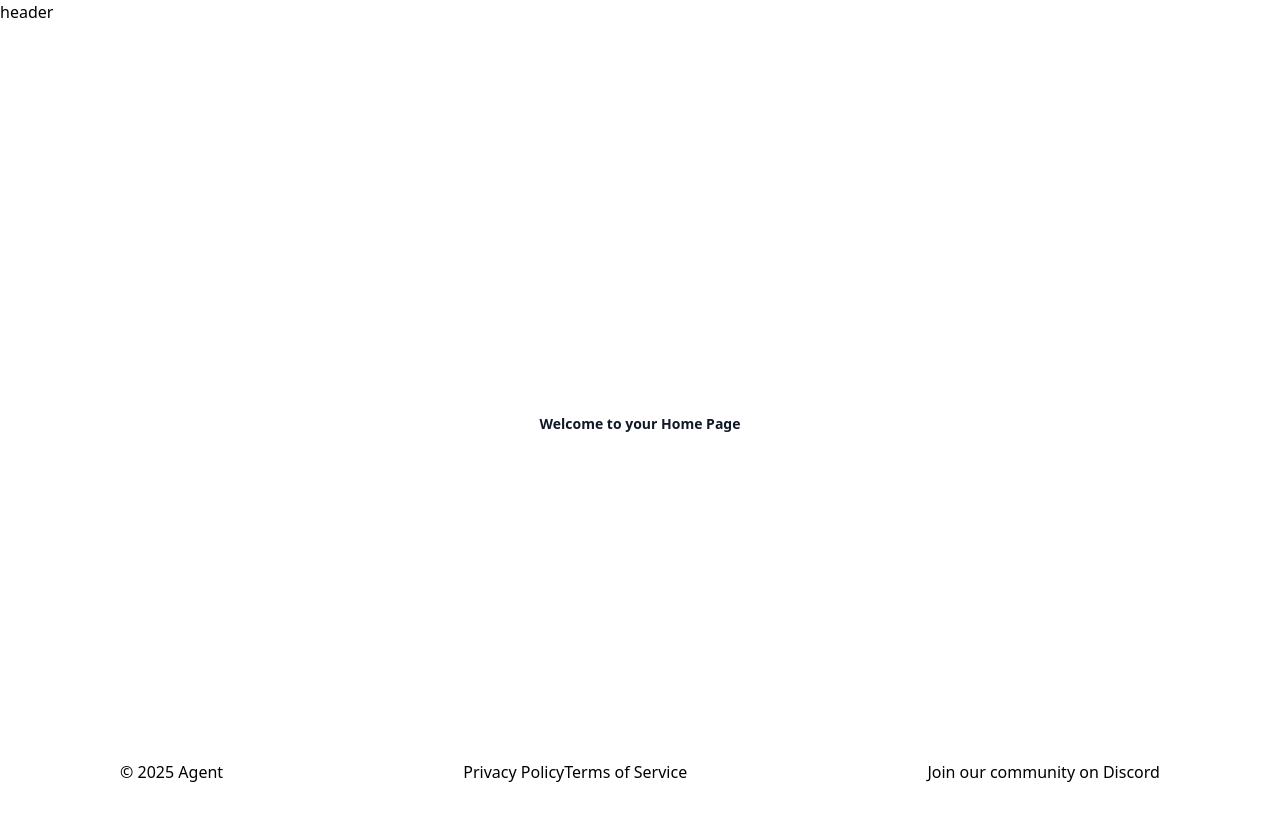
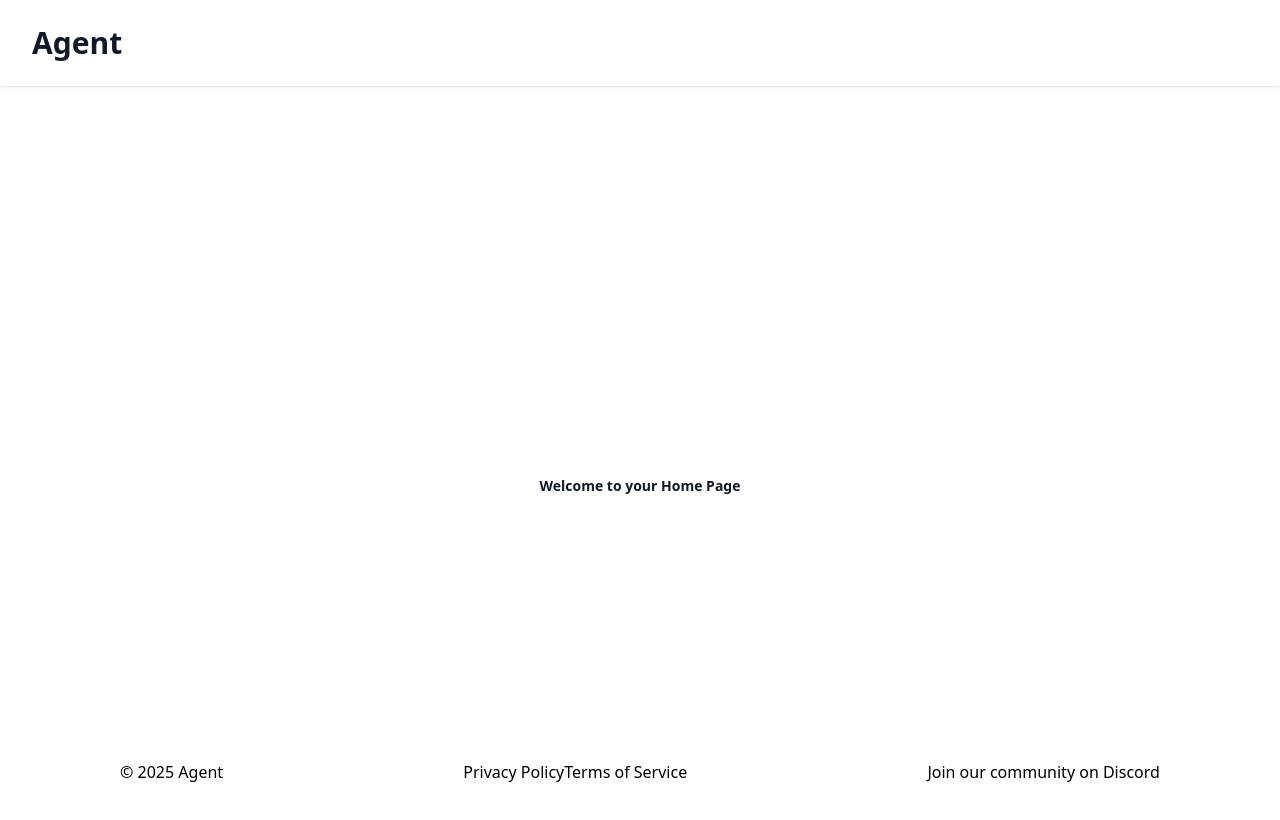
Before and after one commit to Agent-BossFighters/staging-front, a React (Vite) app: page / in a window 1280 px wide. Shown: the top 820 px of the page. Built offline with nearby package versions, Linux system fonts and the light colour scheme.

Commit message:
improvamend of design pattern
create shared folder
for layout & ui
create features/dashboard/
for dashboard features

```diff
--- a/src/App.jsx
+++ b/src/App.jsx
@@ -1,5 +1,5 @@
 import { BrowserRouter as Router, Routes, Route } from 'react-router-dom';
-import Layout from '@features/layout/main.layout';
+import Layout from '@layout/main.layout';
 import HomePage from '@pages/static/home.page';
 import { IndexRoutes } from '@pages/index.routes';
 
--- a/src/features/layout/header/header.jsx
+++ /dev/null
@@ -1,7 +0,0 @@
-export default function header() {
-  return (
-    <header>
-      <p>header</p>
-    </header>
-  );
-};
--- /dev/null
+++ b/src/shared/layout/header/header.jsx
@@ -0,0 +1,11 @@
+export default function Header() {
+  return (
+    <header className="bg-white shadow">
+      <div className="max-w-7xl mx-auto py-6 px-4 sm:px-6 lg:px-8">
+        <h1 className="text-3xl font-bold leading-tight text-gray-900">
+          Agent
+        </h1>
+      </div>
+    </header>
+  );
+}
--- /dev/null
+++ b/src/shared/layout/header/mobile-header.jsx
@@ -0,0 +1,11 @@
+export default function MobileHeader() {
+  return (
+    <header className="bg-white shadow">
+      <div className="max-w-7xl mx-auto py-6 px-4 sm:px-6 lg:px-8">
+        <h1 className="text-3xl font-bold leading-tight text-gray-900">
+          Agent
+        </h1>
+      </div>
+    </header>
+  );
+}
--- a/vite.config.js
+++ b/vite.config.js
@@ -21,8 +21,9 @@ export default defineConfig({
       '@css': path.resolve(_dirname, './src/assets/css'),
       '@features': path.resolve(_dirname, './src/features/'),
       '@img': path.resolve(_dirname, './public/img'),
+      '@layout': path.resolve(_dirname, './src/shared/layout'),
       '@pages': path.resolve(_dirname, './src/pages'),
-      '@ui': path.resolve(_dirname, './src/features/ui'),
+      '@ui': path.resolve(_dirname, './src/shared/ui'),
     }
   }
 })
```
Also changed, not shown: src/shared/layout/footer/footer.jsx (renamed from src/features/layout/footer/footer.jsx), src/shared/layout/main.layout.jsx (renamed from src/features/layout/main.layout.jsx).
